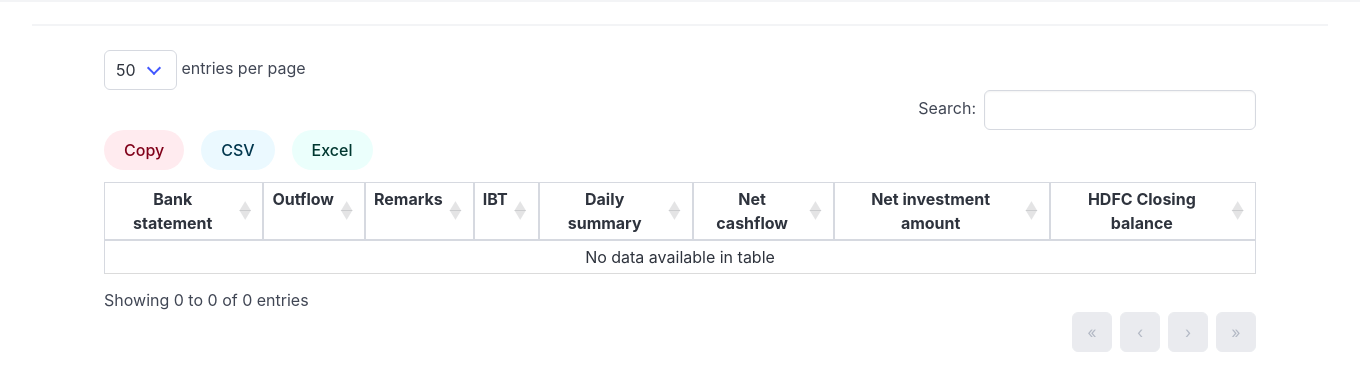
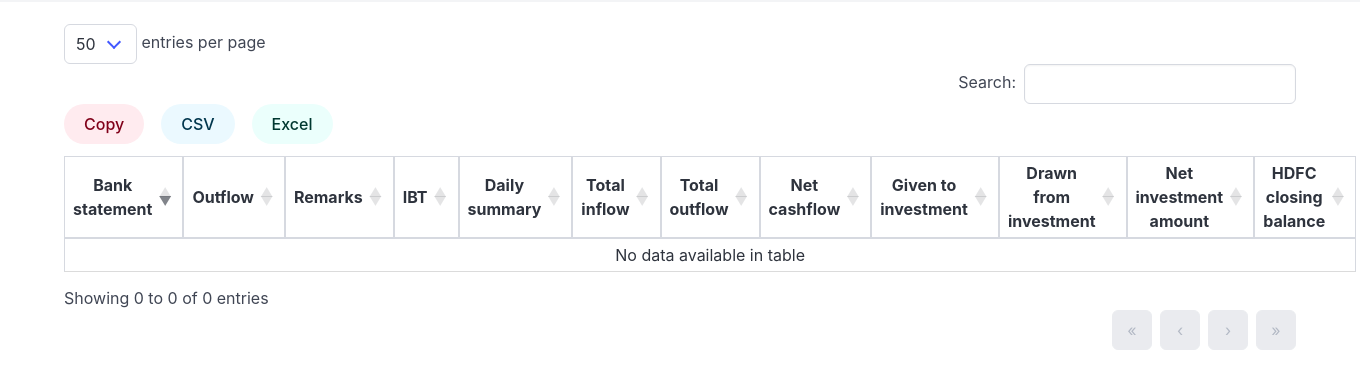
Before and after one commit to jokerdino/cfac_portal, a Flask app: page /funds/ in a window 1360 px wide. Shown: the part 56-447 px from the top of the page. Run offline with Flask 3, Linux system fonts and the light colour scheme; a user stored in the database is signed in; data that the repository does not hold is empty; style sheets or scripts are compiled from the project's sources; some libraries are stand-ins or nearby versions.

Commit message:
Remove enter functionality in 'outflow' template
- Remove General Manager from daily summary
- Add major receipts and major payments in reports
- Add inflow and outflow in funds home page
- add prepared by / input by / authorized by in IBT template
- Change of order in daily summary - Move MRO1 health and TNCMCHIS to bottom of summary

```diff
--- a/app/funds/funds_routes.py
+++ b/app/funds/funds_routes.py
@@ -7,7 +7,7 @@ import pandas as pd
 
 from flask import current_app, render_template, flash, redirect, url_for, request
 from flask_login import current_user, login_required
-from sqlalchemy import create_engine, func, distinct, text, case, union
+from sqlalchemy import create_engine, func, distinct, text, case, union, cast, String
 
 from app.funds import funds_bp
 
@@ -47,7 +47,7 @@ outflow_labels = [
     "CITI OMP",
     "Lien by HDFC",
     "Other payments",
-    "BOA TPA",
+    # "BOA TPA",
 ]
 outflow_amounts = [
     "amount_citi_health",
@@ -65,7 +65,7 @@ outflow_amounts = [
     "amount_citi_omp",
     "amount_hdfc_lien",
     "amount_other_payments",
-    "amount_boa_tpa",
+    # "amount_boa_tpa",
 ]
 
 
@@ -1013,6 +1013,8 @@ def funds_reports():
         inflow = form.data["check_inflow"]
         outflow = form.data["check_outflow"]
         investments = form.data["check_investments"]
+        major_payments = form.data["check_major_payments"]
+        major_receipts = form.data["check_major_receipts"]
 
         #        print(start_date, end_date)
         all_queries = []
@@ -1024,7 +1026,7 @@ def funds_reports():
                     FundBankStatement.value_date,
                     FundBankStatement.flag_description,
                     FundBankStatement.description,
-                    FundBankStatement.credit,
+                    cast(FundBankStatement.credit, String),
                     case_inflow,
                 )
                 .filter(
@@ -1047,7 +1049,7 @@ def funds_reports():
                     FundDailyOutflow.outflow_date,
                     FundDailyOutflow.outflow_description,
                     FundDailyOutflow.outflow_description,
-                    FundDailyOutflow.outflow_amount,
+                    cast(FundDailyOutflow.outflow_amount, String),
                     case_outflow,
                 )
                 .filter(
@@ -1079,7 +1081,7 @@ def funds_reports():
                     FundDailySheet.date_current_date,
                     case_investment_given,
                     case_investment_given,
-                    FundDailySheet.float_amount_given_to_investments,
+                    cast(FundDailySheet.float_amount_given_to_investments, String),
                     case_investment_given,
                 )
                 .filter(
@@ -1094,7 +1096,7 @@ def funds_reports():
                     FundDailySheet.date_current_date,
                     case_investment_taken,
                     case_investment_taken,
-                    FundDailySheet.float_amount_taken_from_investments,
+                    cast(FundDailySheet.float_amount_taken_from_investments, String),
                     case_investment_taken,
                 )
                 .filter(
@@ -1105,6 +1107,57 @@ def funds_reports():
             )
             all_queries.append(investment_given_query)
             all_queries.append(investment_taken_query)
+        if major_receipts:
+            case_major_receipts = case(
+                (
+                    FundDailySheet.text_major_collections != None,
+                    "Major collections",
+                ),
+                else_="",
+            )
+            major_receipts_query = (
+                db.session.query(FundDailySheet)
+                .with_entities(
+                    FundDailySheet.date_current_date,
+                    case_major_receipts,
+                    case_major_receipts,
+                    FundDailySheet.text_major_collections,
+                    case_major_receipts,
+                )
+                .filter(
+                    (FundDailySheet.date_current_date >= start_date)
+                    & (FundDailySheet.date_current_date <= end_date)
+                    & (FundDailySheet.text_major_collections != None)
+                )
+            )
+            # pass
+            all_queries.append(major_receipts_query)
+        if major_payments:
+
+            case_major_payments = case(
+                (
+                    FundDailySheet.text_major_payments != None,
+                    "Major payments",
+                ),
+                else_="",
+            )
+            major_payments_query = (
+                db.session.query(FundDailySheet)
+                .with_entities(
+                    FundDailySheet.date_current_date,
+                    case_major_payments,
+                    case_major_payments,
+                    FundDailySheet.text_major_payments,
+                    case_major_payments,
+                )
+                .filter(
+                    (FundDailySheet.date_current_date >= start_date)
+                    & (FundDailySheet.date_current_date <= end_date)
+                    & (FundDailySheet.text_major_payments != None)
+                )
+            )
+            # pass
+            all_queries.append(major_payments_query)
         # all_queries = [inflow_query, outflow_query, investment_given_query, investment_taken_query]
         query_set = union(*all_queries)
         query = db.session.execute(query_set)
--- a/app/funds/templates/funds_home.html
+++ b/app/funds/templates/funds_home.html
@@ -1,26 +1,30 @@
 {% extends "funds_layout.html" %}
 {% block content %}
 
-<div class="container">
+<div class="container is-fluid">
     <table class="table is-bordered is-fullwidth is-hoverable is-striped is-narrow" id="home_table">
         <thead>
             <tr>
-                <th class="has-text-centered">Bank statement</th>
-                <th class="has-text-centered">Outflow</th>
-                <th class="has-text-centered">Remarks</th>
-                <th class="has-text-centered">IBT</th>
-                <th class="has-text-centered">Daily summary</th>
-                <th class="has-text-centered">Net cashflow</th>
-                <th class="has-text-centered">Net investment amount</th>
-                <th class="has-text-centered">HDFC Closing balance</th>
+                <th class="has-text-centered is-vcentered">Bank statement</th>
+                <th class="has-text-centered is-vcentered">Outflow</th>
+                <th class="has-text-centered is-vcentered">Remarks</th>
+                <th class="has-text-centered is-vcentered">IBT</th>
+                <th class="has-text-centered is-vcentered">Daily summary</th>
+                <th class="has-text-centered is-vcentered">Total inflow</th>
+                <th class="has-text-centered is-vcentered">Total outflow</th>
+                <th class="has-text-centered is-vcentered">Net cashflow</th>
+                <th class="has-text-centered is-vcentered">Given to investment</th>
+                <th class="has-text-centered is-vcentered">Drawn from investment</th>
+                <th class="has-text-centered is-vcentered">Net investment amount</th>
+                <th class="has-text-centered is-vcentered">HDFC closing balance</th>
             </tr>
         </thead>
         <tbody>
             {% for date in query %}
             <tr>
                 {% set date_string = date[0].strftime('%d%m%Y') %}
-                <td class="has-text-centered"><a href="{{ url_for('funds.view_bank_statement', date_string=date_string)
-                        }}">{{ date[0].strftime("%d/%m/%Y") }}</a></td>
+                <td class="has-text-centered" data-sort="{{ date[0] }}"><a href="{{ url_for('funds.view_bank_statement', date_string=date_string)
+                        }}">{{ date[0].strftime("%d/%m/%Y") }} </a></td>
                 <td class="has-text-centered"><a href="{{ url_for('funds.enter_outflow', date_string=date_string)
                         }}">Outflow</a></td>
                 <td class="has-text-centered"><a href="{{ url_for('funds.add_remarks', date_string=date_string)
@@ -29,8 +33,19 @@
                         }}">IBT</a></td>
                 <td class="has-text-centered"><a href="{{ url_for('funds.daily_summary', date_string=date_string,
                         pdf='False' ) }}">Daily summary</a></td>
+                <td class="has-text-right">{{ get_inflow_total(date[0]) |
+                    indian_number_format }}
+                </td>
+                <td class="has-text-right">{{ display_outflow(date[0]) |
+                    indian_number_format }}
+                </td>
                 <td class="has-text-right">{{ (get_inflow_total(date[0]) - display_outflow(date[0])) |
                     indian_number_format }}
+                </td>
+
+                <td class="has-text-right">{{ get_daily_summary(date[0], "investment_given") | indian_number_format }}
+                </td>
+                <td class="has-text-right">{{ get_daily_summary(date[0], "investment_taken") | indian_number_format }}
                 </td>
                 <td class="has-text-right">{{ get_daily_summary(date[0], "net_investment") | indian_number_format }}
                 </td>
@@ -49,7 +64,7 @@
             { extend: 'copyHtml5', className: 'is-danger is-rounded', title: '' },
             { extend: 'csvHtml5', className: 'is-info is-rounded', title: '' },
             { extend: 'excelHtml5', className: 'is-primary is-rounded', title: '' }],
-        order: [[10, 'desc']],
+        order: [[0, 'desc']],
         pagingType: 'full_numbers',
         lengthMenu: [10, 25, 50, { label: 'All', value: -1 }],
         pageLength: 50,
--- a/app/funds/templates/funds_layout.html
+++ b/app/funds/templates/funds_layout.html
@@ -76,8 +76,7 @@
         </nav>
     </header>
 
-    <div class="container is-fluid">
-        <hr />
+    <div class="container is-fluid mt-5">
         {% if current_user.is_authenticated %}
         {% block content %}{% endblock content %}
         {% endif %}
--- a/app/funds/templates/investment_list.html
+++ b/app/funds/templates/investment_list.html
@@ -17,9 +17,10 @@
 
             <tr>
                 {% for item in investment_list %}
-                <td class="has-text-centered">{{ item['date_given_to_investment'].strftime('%d/%m/%Y') }}</td>
+                <td data-sort="{{ item['date_given_to_investment'] }}" class="has-text-centered">{{
+                    item['date_given_to_investment'].strftime('%d/%m/%Y') }}</td>
                 <td class="has-text-right">{{ item['float_amount_given_to_investment'] | indian_number_format }}</td>
-                <td class="has-text-centered">
+                <td class="has-text-centered" data-sort="{{ item['date_expected_date_of_return'] }}">
                     {% if item['date_expected_date_of_return'] %} {{
                     item['date_expected_date_of_return'].strftime('%d/%m/%Y') }}
                     {% endif %}</td>
--- a/app/funds/templates/outgo_list.html
+++ b/app/funds/templates/outgo_list.html
@@ -17,7 +17,8 @@
 
             <tr>
                 {% for item in list_outgo %}
-                <td class="has-text-centered">{{ item['date_of_outgo'].strftime('%d/%m/%Y') }}</td>
+                <td class="has-text-centered" data-sort="{{ item['date_of_outgo'] }}">{{
+                    item['date_of_outgo'].strftime('%d/%m/%Y') }}</td>
                 <td class="has-text-right">{{ item['float_expected_outgo'] | indian_number_format }}</td>
                 <td class="has-text-centered">{{ item['text_dept'] }}</td>
                 <td>{{ item['text_remarks'] }}</td>
```
Also changed, not shown: app/funds/funds_form.py (+9 -1 lines), app/funds/templates/add_remarks.html (+9 -9 lines), app/funds/templates/daily_summary.html (+26 -6 lines), app/funds/templates/enter_outflow.html (+26 -7 lines), app/funds/templates/ibt.html (+20 -1 lines), app/funds/templates/reports_form.html (+8 -0 lines).
